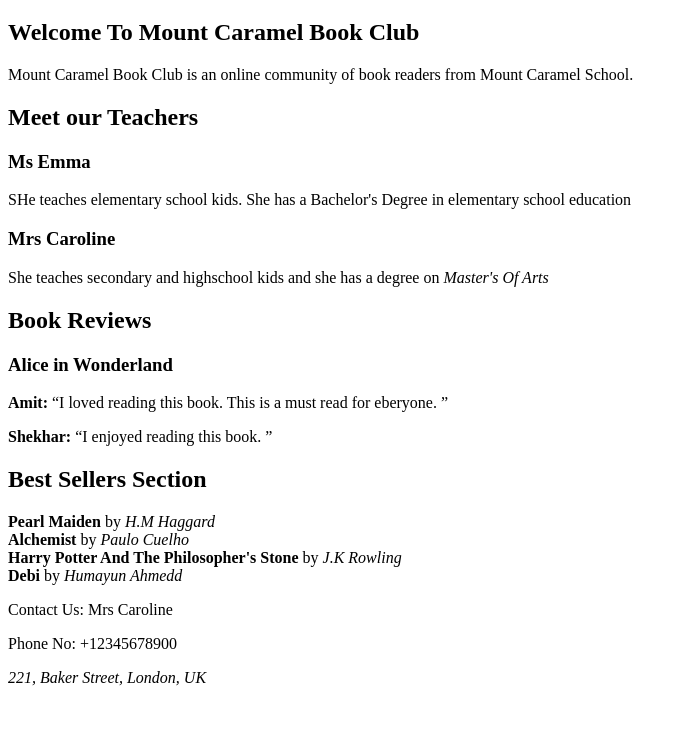
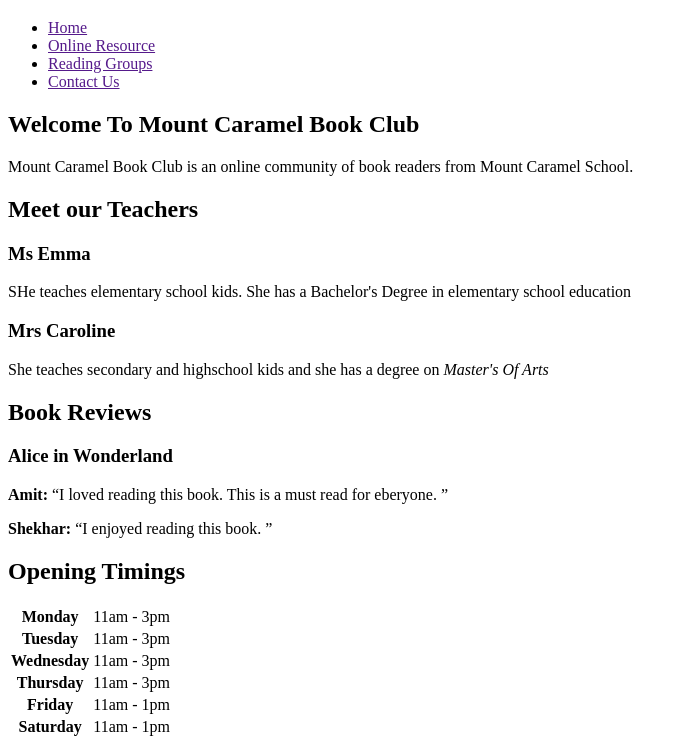
Before and after one commit to shezma1176/WebDevelopement, a plain HTML site: page bookclub.html in a window 1280 px wide. Shown: the part 61-800 px from the top of the page, without its empty margins (0-688 px from the left). Drawn offline with Linux system fonts and the light colour scheme.

Commit message:
Link List Table

```diff
--- a/bookclub.html
+++ b/bookclub.html
@@ -1,19 +1,31 @@
 <!DOCTYPE html>
 <html lang="en">
+
 <head>
     <meta charset="UTF-8">
     <meta name="viewport" content="width=device-width, initial-scale=1.0">
     <title>Mount Caramel Book Club</title>
 </head>
+
 <body>
     <!-- heading -->
     <h1>Mount Caramel Book Club</h1>
 
+    <!-- Nav Bar -->
+    <Ul>
+        <li><a href="">Home</a></li>
+        <li><a href="">Online Resource</a></li>
+        <li><a href="">Reading Groups</a></li>
+        <li><a href="">Contact Us</a></li>
+    </Ul>
+
     <!-- intro -->
+
     <h2>Welcome To Mount Caramel Book Club</h2>
     <p> Mount Caramel Book Club is an online community of book readers from Mount Caramel School.</p>
 
     <!-- content -->
+
     <h2>Meet our Teachers</h2>
 
     <h3>Ms Emma</h3>
@@ -29,14 +41,56 @@
     <p><strong>Amit:</strong> <q>I loved reading this book. This is a must read for eberyone. </q></p>
     <p><strong>Shekhar:</strong> <q>I enjoyed reading this book. </q></p>
 
+    <!--  Content 3 ( Table)-->
+    <h2>Opening Timings</h2>
+    <table>
+        <tr>
+
+            <th>Monday</th>
+            <td>11am - 3pm</td>
+        </tr>
+        <tr>
+
+            <th>Tuesday</th>
+            <td>11am - 3pm</td>
+        </tr>
+        <tr>
+
+            <th>Wednesday</th>
+            <td>11am - 3pm</td>
+        </tr>
+        <tr>
+
+            <th>Thursday</th>
+            <td>11am - 3pm</td>
+        </tr>
+        <tr>
+
+            <th>Friday</th>
+            <td>11am - 1pm</td>
+        </tr>
+        <tr>
+
+            <th>Saturday</th>
+            <td>11am - 1pm</td>
+        </tr>
+        <tr>
+
+            <th>Sunday</th>
+            <td>Closed</td>
+        </tr>
+    </table>
+
     <!-- Best Sellers Section -->
+
     <h2>Best Sellers Section</h2>
-     <b>Pearl Maiden</b> by <em>H.M Haggard</em><br/>
-     <b>Alchemist</b> by <em>Paulo Cuelho</em><br/>
-     <b>Harry Potter And The Philosopher's Stone</b> by <em>J.K Rowling</em><br/>
-     <b>Debi</b> by <em>Humayun Ahmedd</em><br/>
+    <b>Pearl Maiden</b> by <em>H.M Haggard</em><br />
+    <b>Alchemist</b> by <em>Paulo Cuelho</em><br />
+    <b>Harry Potter And The Philosopher's Stone</b> by <em>J.K Rowling</em><br />
+    <b>Debi</b> by <em>Humayun Ahmedd</em><br />
 
     <!-- Contacts -->
+
     <p>Contact Us: Mrs Caroline</p>
     <p>Phone No: +12345678900</p>
     <Address>221, Baker Street, London, UK</Address>
@@ -45,4 +99,5 @@
 
 
 </body>
+
 </html>
```
Also changed, not shown: tryformatting.html (added, +11 -0 lines). Lines whose indentation alone changed are shown as unchanged.
